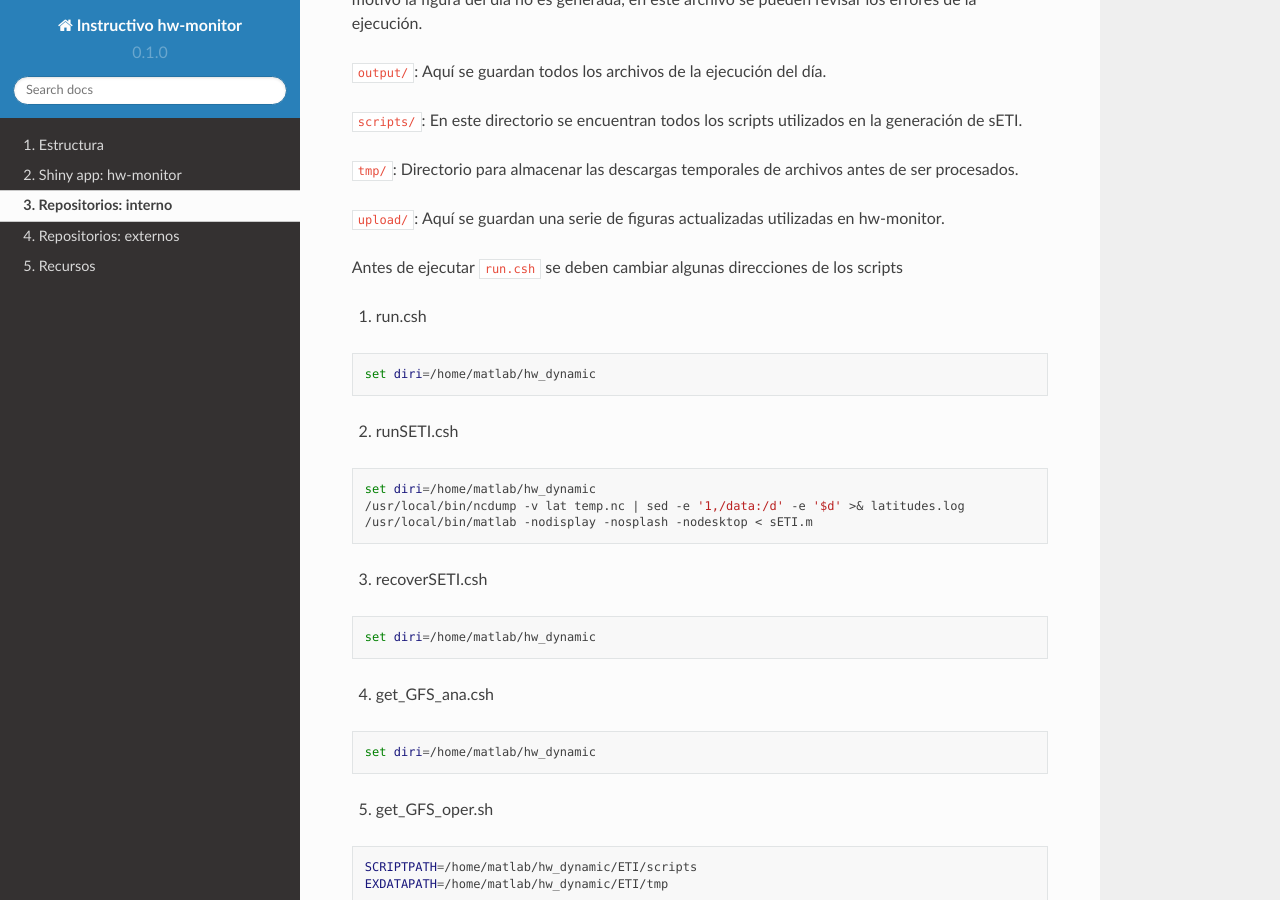
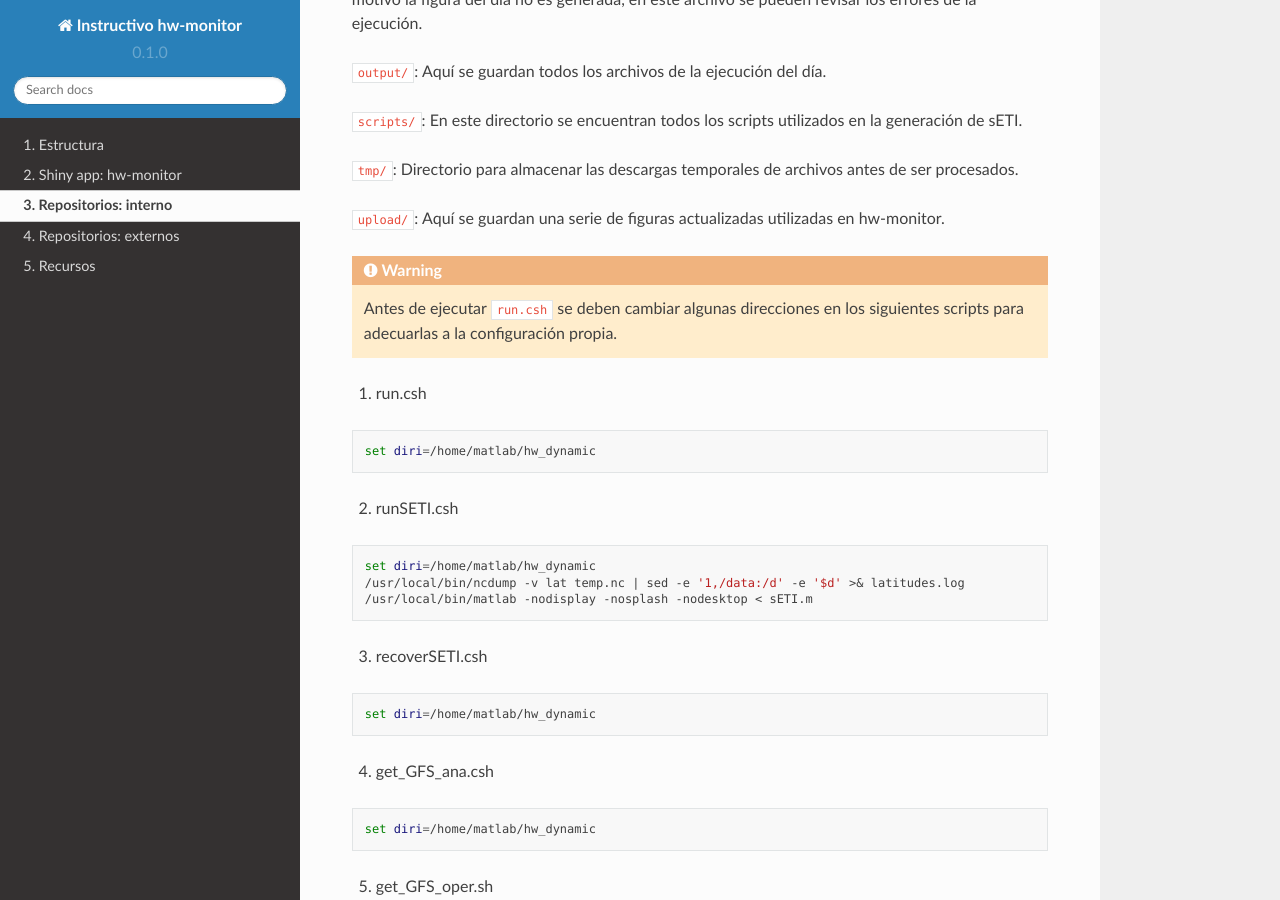
Before and after one commit to chsegura/rtd-tutorial, a Sphinx documentation site: the page built from docs/source/anexoA.rst, in a window 1280 px wide and 900 px high, scrolled down 1430 px. Built offline with Sphinx 7.4.7 and the Read the Docs theme 2.0.0, drawn with Linux system fonts in a browser that asks for light colours.

Commit message:
Update anexoA.rst

```diff
--- a/docs/source/anexoA.rst
+++ b/docs/source/anexoA.rst
@@ -52,7 +52,9 @@ Los archivos y directorios de mayor importancia se detallan a continuación: ::
 
 ``upload/``: Aquí se guardan una serie de figuras actualizadas utilizadas en hw-monitor.
 
-Antes de ejecutar ``run.csh`` se deben cambiar algunas direcciones de los scripts
+.. warning::
+
+   Antes de ejecutar ``run.csh`` se deben cambiar algunas direcciones en los siguientes scripts para adecuarlas a la configuración propia.
 
 1) run.csh
 
```
